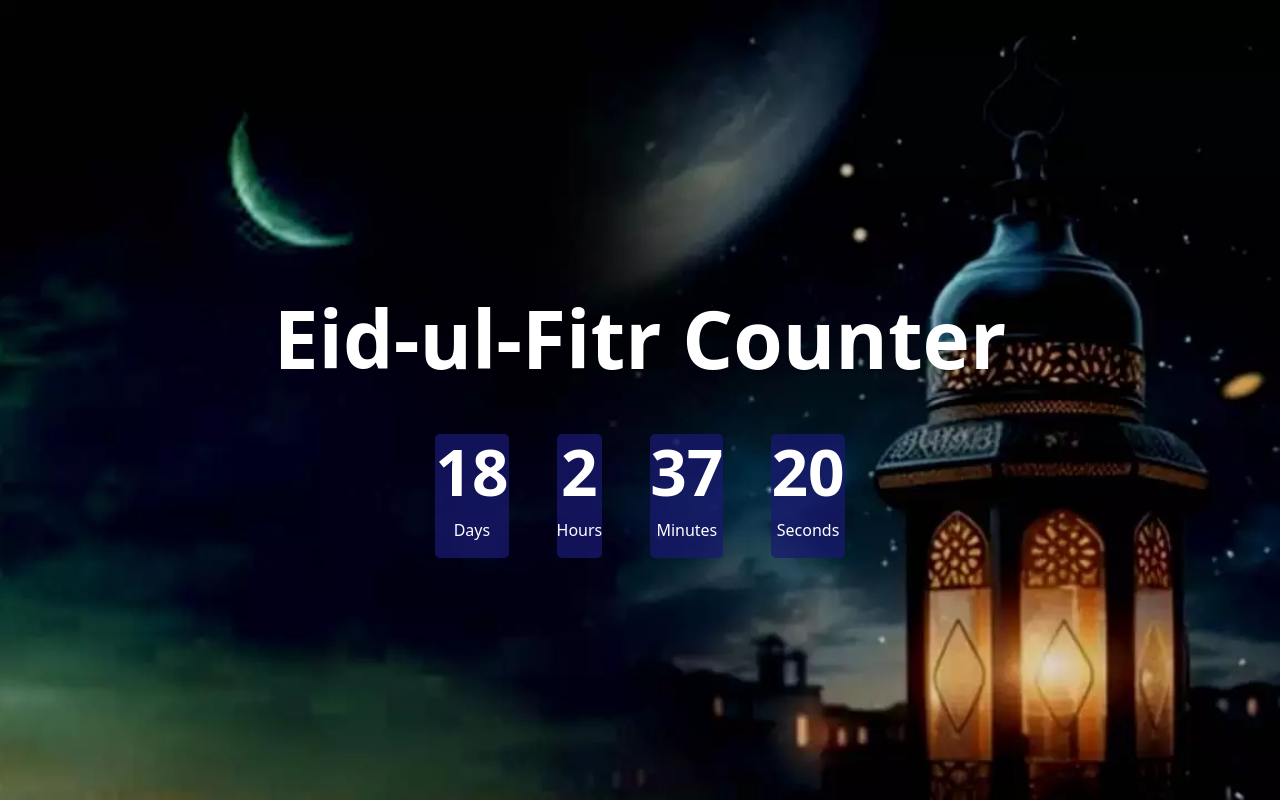
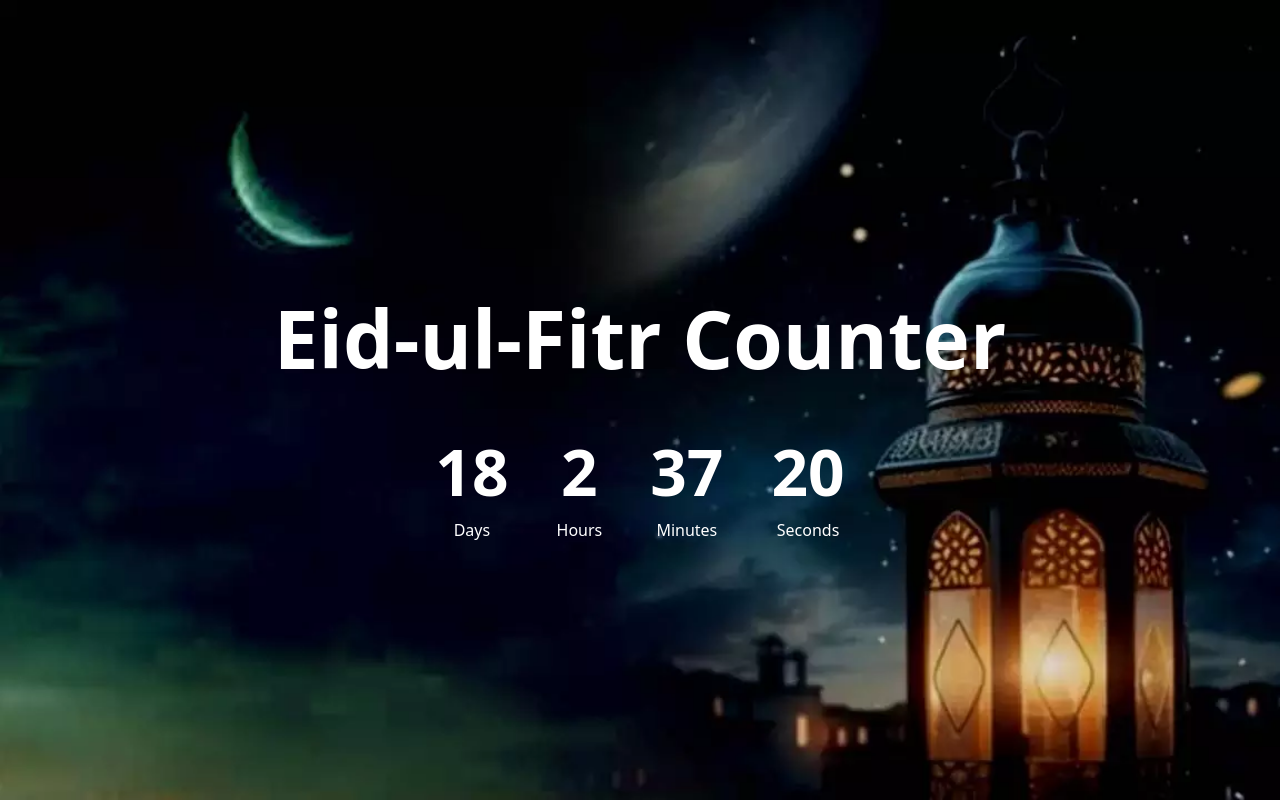
Before and after one commit to Aeiman-Fayyaz/Eid-Countdown, a plain HTML site: page index.html in a window 1280 px wide. Drawn offline with Linux system fonts and the light colour scheme.

Commit message:
Complete

```diff
--- a/style.css
+++ b/style.css
@@ -6,7 +6,3 @@
     background-repeat: no-repeat;
     background-size: cover;
 }
-.time{
-    background-color: rgba(25, 25, 112, 0.74);
-    border-radius: 5px;
-}
```
Also changed, not shown: index.html (+1 -1 lines).
